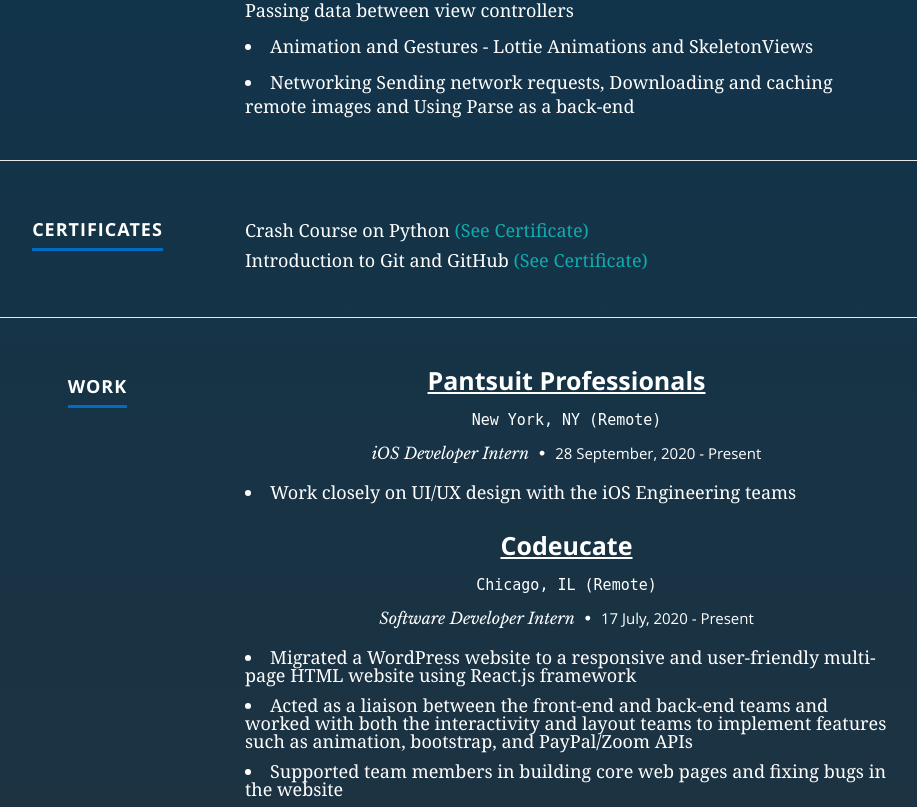
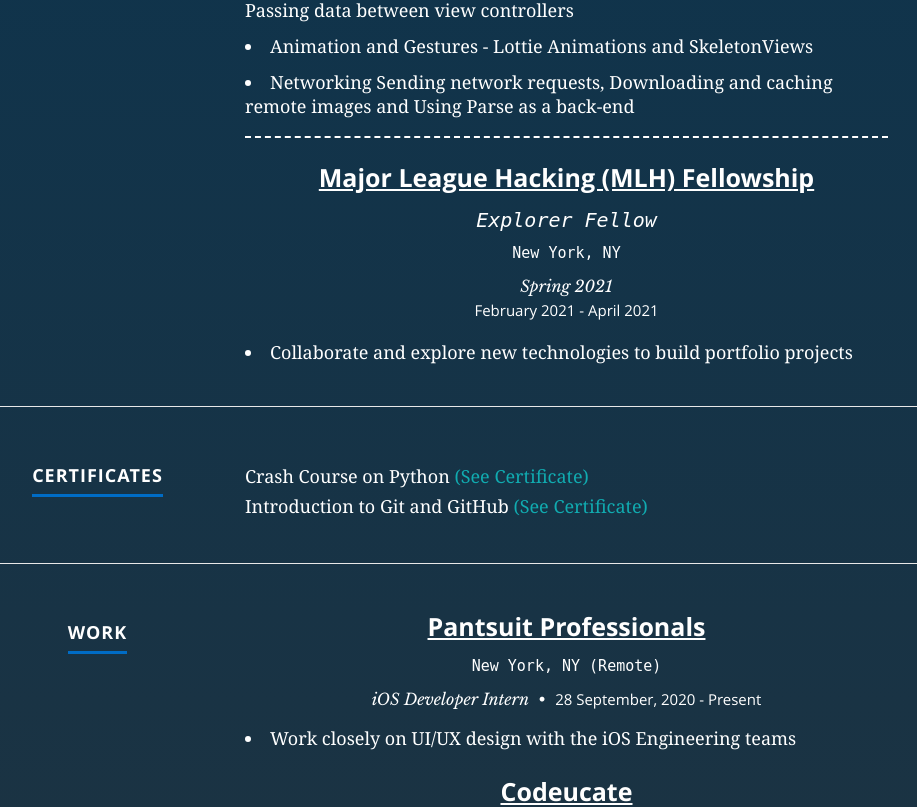
Before and after one commit to MyatThuKo/Portfolio-Website, a React (Create React App) app: page / in a window 1280 px wide. Shown: the part 3182-3989 px from the top of the page, without its empty margins (160-1077 px from the left). Built offline with nearby package versions, Linux system fonts and the light colour scheme.

Commit message:
Added MLH Fellowship

```diff
--- a/public/css/layout.css
+++ b/public/css/layout.css
@@ -321,6 +321,10 @@
    color: white;
    margin-bottom: 18px;
    margin-top: 9px;
+}
+#resume h4 {
+   font-family: 'monospace', sans-serif;
+   color: white;
 }
 #resume .courses {
    font: 16px/24px 'librebaskerville-italic', serif;
--- a/src/components/resume/resume.js
+++ b/src/components/resume/resume.js
@@ -49,7 +49,7 @@
                     <hr />
                     <div className="row item">
                         <div className="twelve columns">
-                            <h3><u>CodePath iOS Course</u></h3>
+                            <h3><u><a href="https://codepath.org" target="_blank">CodePath iOS Course</a></u></h3>
                             <h5 className="location"> New York, NY </h5>
                             <p className="info"> Spring 2021  <br /> <em className="date">January 2021 - May 2021</em></p>
                             <p style={{ textAlign: 'left' }} className="courses">
@@ -60,6 +60,19 @@
                                 <li> Navigation - Modal and push navigation, Tab bar controllers and Passing data between view controllers</li>
                                 <li> Animation and Gestures - Lottie Animations and SkeletonViews</li>
                                 <li> Networking Sending network requests, Downloading and caching remote images and Using Parse as a back-end</li>
+                            </p>
+                        </div>
+                    </div>
+
+                    <hr />
+                    <div className="row item">
+                        <div className="twelve columns">
+                            <h3><u>Major League Hacking (MLH) Fellowship</u></h3>
+                            <h4><i>Explorer Fellow</i></h4>
+                            <h5 className="location"> New York, NY </h5>
+                            <p className="info"> Spring 2021  <br /> <em className="date">February 2021 - April 2021</em></p>
+                            <p style={{ textAlign: 'left' }} className="courses">
+                                <li> Collaborate and explore new technologies to build portfolio projects </li>
                             </p>
                         </div>
                     </div>
@@ -101,7 +114,7 @@
                         <div className="twelve columns">
                             <h3><u><a href="https://wecodeucate.org/" target="_blank">Codeucate</a></u></h3>
                             <h5 className="location"> Chicago, IL (Remote) </h5>
-                            <p className="info">Software Developer Intern <span>•</span> <em className="date">17 July, 2020 - Present</em></p>
+                            <p className="info">Software Developer Intern <span>•</span> <em className="date">17 July, 2020 - December 2020</em></p>
                             <p className="description">
                                 <li> Migrated a WordPress website to a responsive and user-friendly multi-page HTML website using React.js framework </li>
                                 <li> Acted as a liaison between the front-end and back-end teams and worked with both the interactivity and layout teams to implement features such as animation, bootstrap, and PayPal/Zoom APIs </li>
```
